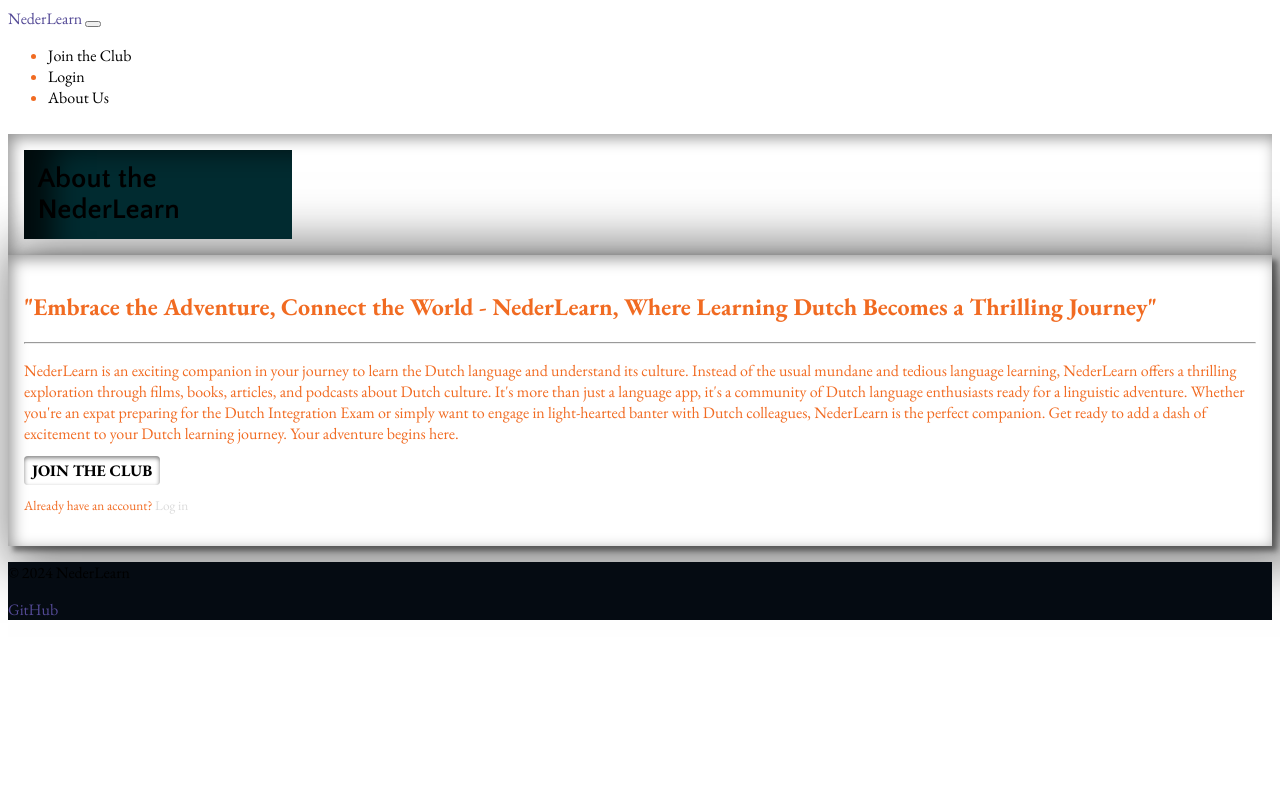
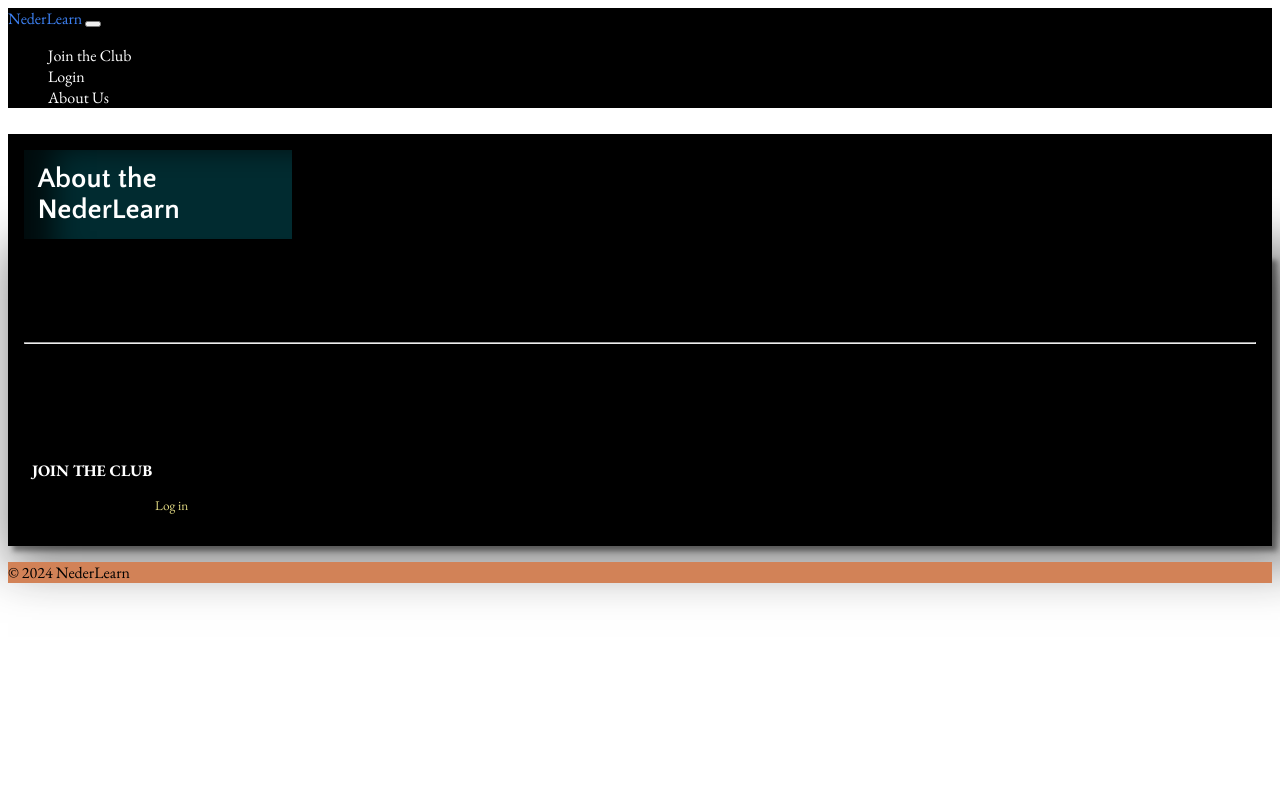
Before and after one commit to Blignaut24/NederLearn_V2, a Django app: page /about-us/ in a window 1280 px wide. Run offline with Django 4.2, Linux system fonts and the light colour scheme; some libraries are stand-ins or nearby versions; some web fonts are replaced.

Commit message:
update: css styling

```diff
--- a/static/css/style.css
+++ b/static/css/style.css
@@ -19,14 +19,19 @@
 
 
     /* color*/
-    --primary-color: hsl(0, 0%, 100%);
-    /*backround color*/
-    --secondary-color: hsl(0, 0%, 86%);
-    --third-color: hsl(0, 0%, 100%);
-    --accent-color: hsl(248, 34%, 44%);
-    --light-bg: hsl(0, 0%, 0%);
-    --light-text-gr: hsl(0, 0%, 0%);
-    --black-text: hsl(21, 88%, 54%);
+    --primary-color: #ffffff;
+    --secondary-color: #e2da83;
+    --third-color: #000000;
+    --navbar-hover: #d28257;
+    --accent-color: #3d81f3;
+    --dark-bg: #0000006b;
+    --light-text-gr: #ffffff;
+    --white-text: #3d81f3;
+    --card-box: #000000;
+
+
+
+
     /* Text*/
 }
 
@@ -71,7 +76,7 @@ h3 {
 
 .navbar-logo {
     font-family: var(--font-secondary);
-    font-size: 1.4rem;
+    font-size: 3rem;
     font-weight: 700;
     color: var(--accent-color);
     text-decoration: none;
@@ -87,7 +92,7 @@ h3 {
 }
 
 .nav-link:hover {
-    color: var(--black-text);
+    color: var(--navbar-hover);
 }
 
 .nav-link.dropdown-toggle i.fas.fa-user-circle {
@@ -101,8 +106,8 @@ h3 {
 
 /* --- FOOTER --- */
 .footer {
-    background-color: #050b12;
-    color: var(--light-text-gr);
+    background-color: #d28257;
+    color: var(--third-color);
 }
 
 .footer a {
@@ -257,6 +262,7 @@ a:active {
     box-shadow: 5px 5px 5px 0px #0000006b,
         inset 4px 4px 15px 0px #0000006b,
         15px 4px 48px 15px rgba(18, 18, 18, 0.55);
+    background-color: var(--card-box);
 }
 
 .card-title {
--- a/templates/base.html
+++ b/templates/base.html
@@ -77,14 +77,8 @@
     <footer class="footer mt-auto py-3 dark-bg">
         <div class="container text-center">
             <!-- Copyright notice -->
-            <p class="m-0">© 2024 NederLearn</p>
+            <p class="m-0 text-center">© 2024 NederLearn</p>
 
-            <!-- Social media links -->
-            <p class="m-0">
-                <a href="<https://github.com/dashboard>" target="_blank"
-                    class="btn btn-link">
-                    <i class="fab fa-github"></i> GitHub
-                </a>
             </p>
         </div>
     </footer>
```
